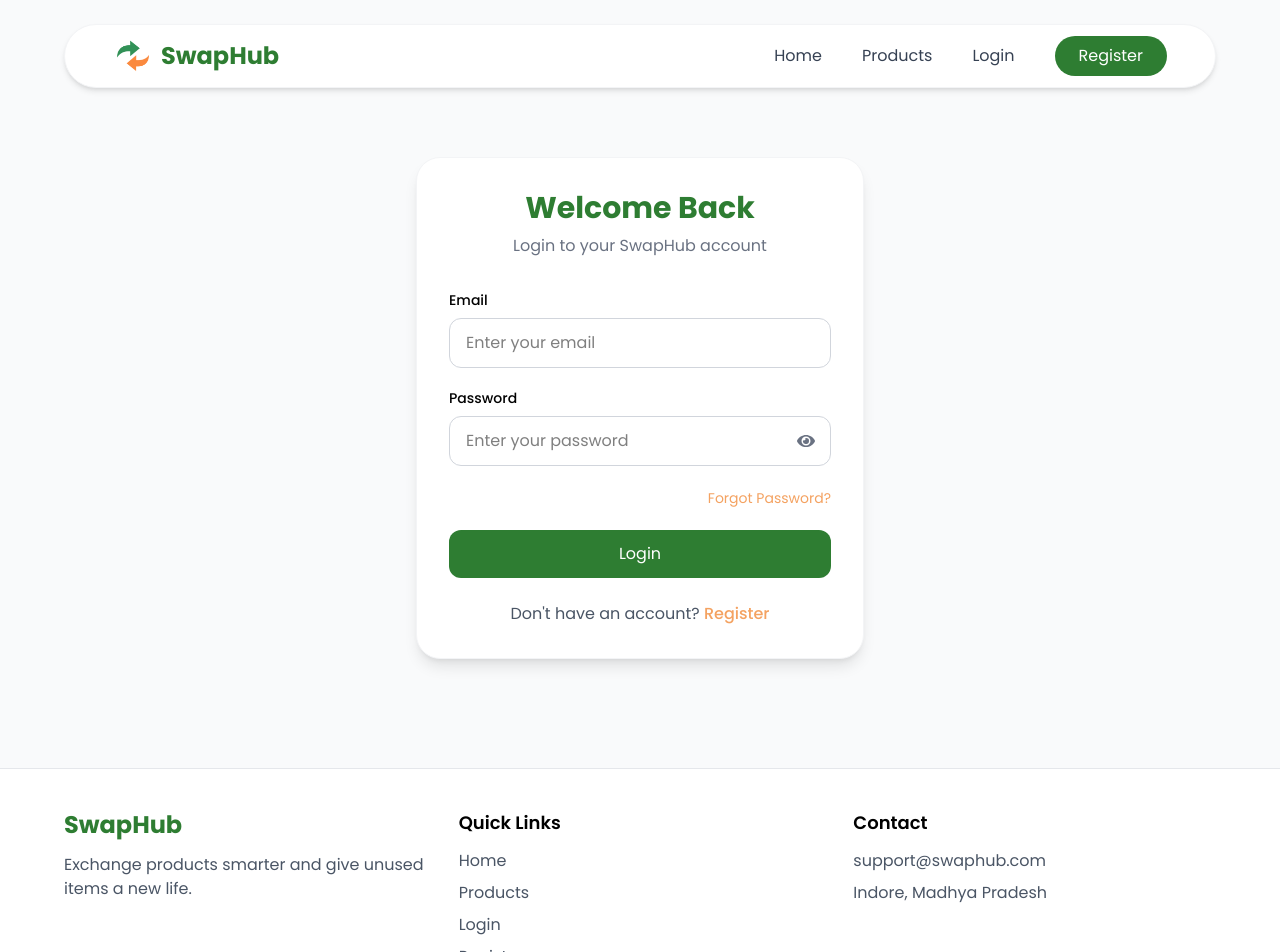
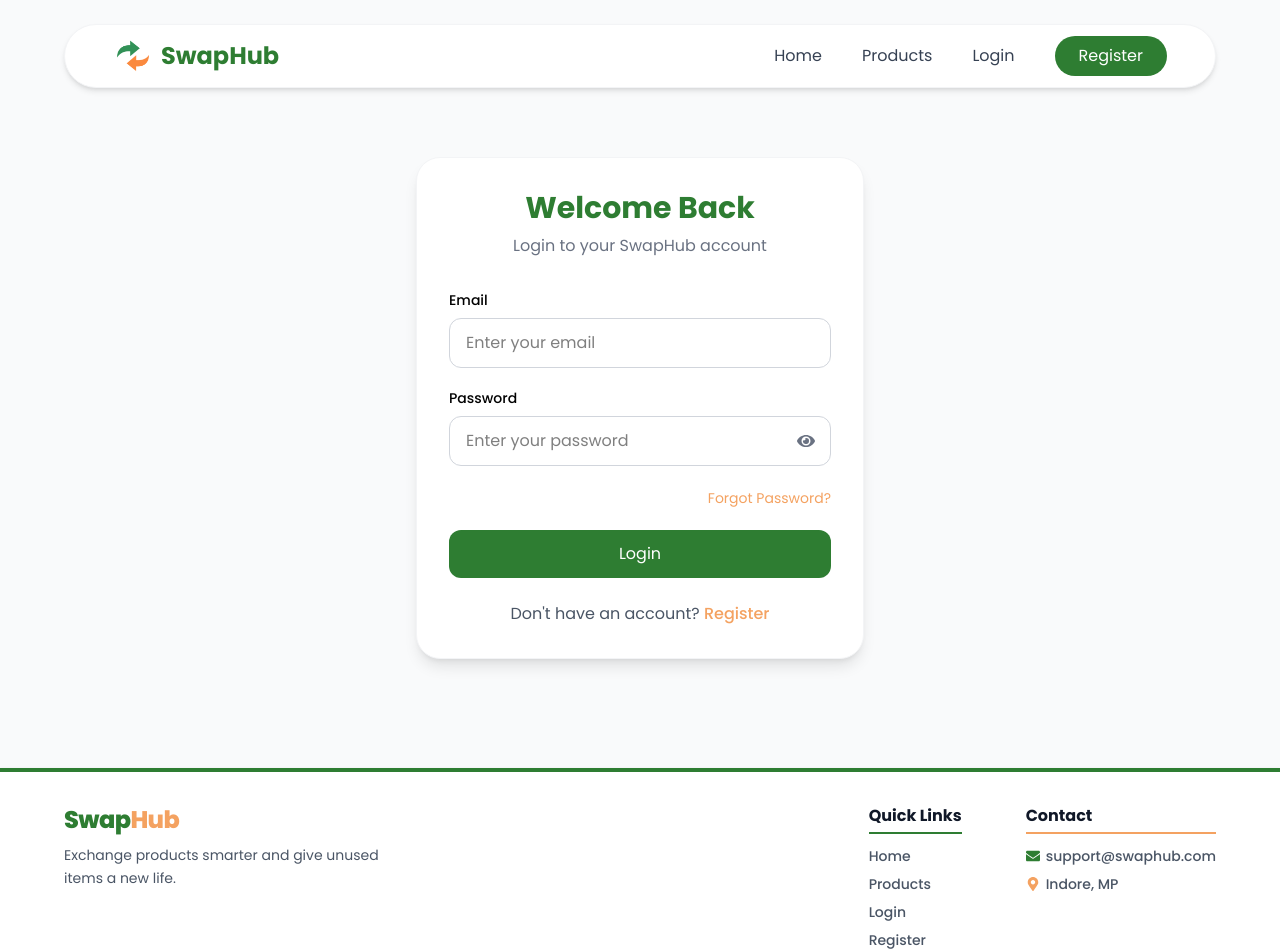
Before and after one commit to Amanverma45/swapHub, a React (Vite) app in the folder Frontend/hub/: page /login in a window 1280 px wide. Shown: the top 952 px of the page. Built offline with nearby package versions, Linux system fonts and the light colour scheme; no server answers.

Commit message:
arrange Quick Links and Contact side-by-side in flex row with brand green styling

```diff
--- a/Frontend/hub/src/Components/Footer.jsx
+++ b/Frontend/hub/src/Components/Footer.jsx
@@ -1,55 +1,74 @@
 import { Link } from "react-router-dom";
+import { FaEnvelope, FaMapMarkerAlt } from "react-icons/fa";
 
 const Footer = () => {
   return (
-    <footer className="bg-white border-t border-gray-200 mt-6 sm:mt-10">
-      <div className="w-[90%] max-w-6xl mx-auto py-10">
+    <footer className="bg-white border-t-4 border-t-[#2E7D32] shadow-sm mt-6 sm:mt-10">
+      <div className="w-[90%] max-w-6xl mx-auto py-8">
 
-        <div className="grid md:grid-cols-3 gap-8">
+        {/* Main Container: Flex row on desktop, stacked on mobile with Quick Links & Contact side-by-side */}
+        <div className="flex flex-col md:flex-row justify-between items-start gap-8">
 
-          {/* Logo */}
-          <div>
-            <h2 className="text-2xl font-bold text-[#2E7D32]">
-              SwapHub
+          {/* Logo & Tagline */}
+          <div className="max-w-xs text-left">
+            <h2 className="text-2xl font-extrabold text-[#2E7D32] tracking-tight">
+              Swap<span className="text-[#F4A261]">Hub</span>
             </h2>
-
-            <p className="text-gray-600 mt-3">
+            <p className="text-xs sm:text-sm text-gray-600 mt-2 leading-relaxed">
               Exchange products smarter and give unused items a new life.
             </p>
           </div>
 
-          {/* Quick Links */}
-          <div>
-            <h3 className="font-semibold text-lg mb-3">
-              Quick Links
-            </h3>
+          {/* Quick Links & Contact: Side-by-Side (flex-row) on ALL screens */}
+          <div className="flex flex-row items-start justify-between w-full md:w-auto gap-8 sm:gap-16">
 
-            <div className="flex flex-col gap-2 text-gray-600">
-              <Link to="/">Home</Link>
-              <Link to="/products">Products</Link>
-              <Link to="/login">Login</Link>
-              <Link to="/register">Register</Link>
+            {/* Quick Links Column */}
+            <div className="flex flex-col text-left">
+              <h3 className="font-bold text-sm sm:text-base text-gray-900 mb-3 border-b-2 border-[#2E7D32] pb-1 inline-block">
+                Quick Links
+              </h3>
+              <div className="flex flex-col gap-2 text-xs sm:text-sm font-medium text-gray-600">
+                <Link to="/" className="hover:text-[#2E7D32] transition-colors">
+                  Home
+                </Link>
+                <Link to="/products" className="hover:text-[#2E7D32] transition-colors">
+                  Products
+                </Link>
+                <Link to="/login" className="hover:text-[#2E7D32] transition-colors">
+                  Login
+                </Link>
+                <Link to="/register" className="hover:text-[#2E7D32] transition-colors">
+                  Register
+                </Link>
+              </div>
             </div>
-          </div>
 
-          {/* Contact */}
-          <div>
-            <h3 className="font-semibold text-lg mb-3">
-              Contact
-            </h3>
+            {/* Contact Column */}
+            <div className="flex flex-col text-left">
+              <h3 className="font-bold text-sm sm:text-base text-gray-900 mb-3 border-b-2 border-[#F4A261] pb-1 inline-block">
+                Contact
+              </h3>
+              <div className="flex flex-col gap-2 text-xs sm:text-sm font-medium text-gray-600">
+                <a
+                  href="mailto:support@swaphub.com"
+                  className="inline-flex items-center gap-1.5 hover:text-[#2E7D32] transition-colors"
+                >
+                  <FaEnvelope className="text-[#2E7D32]" />
+                  support@swaphub.com
+                </a>
+                <span className="inline-flex items-center gap-1.5 text-gray-600">
+                  <FaMapMarkerAlt className="text-[#F4A261]" />
+                  Indore, MP
+                </span>
+              </div>
+            </div>
 
-            <p className="text-gray-600">
-              support@swaphub.com
-            </p>
-
-            <p className="text-gray-600 mt-2">
-              Indore, Madhya Pradesh
-            </p>
           </div>
 
         </div>
 
-        <div className="border-t border-gray-200 mt-8 pt-6 text-center text-gray-500">
+        {/* Bottom Copyright Line */}
+        <div className="border-t border-gray-100 mt-8 pt-4 text-center text-xs text-gray-400 font-medium">
           © 2026 SwapHub. All Rights Reserved.
         </div>
 
```
